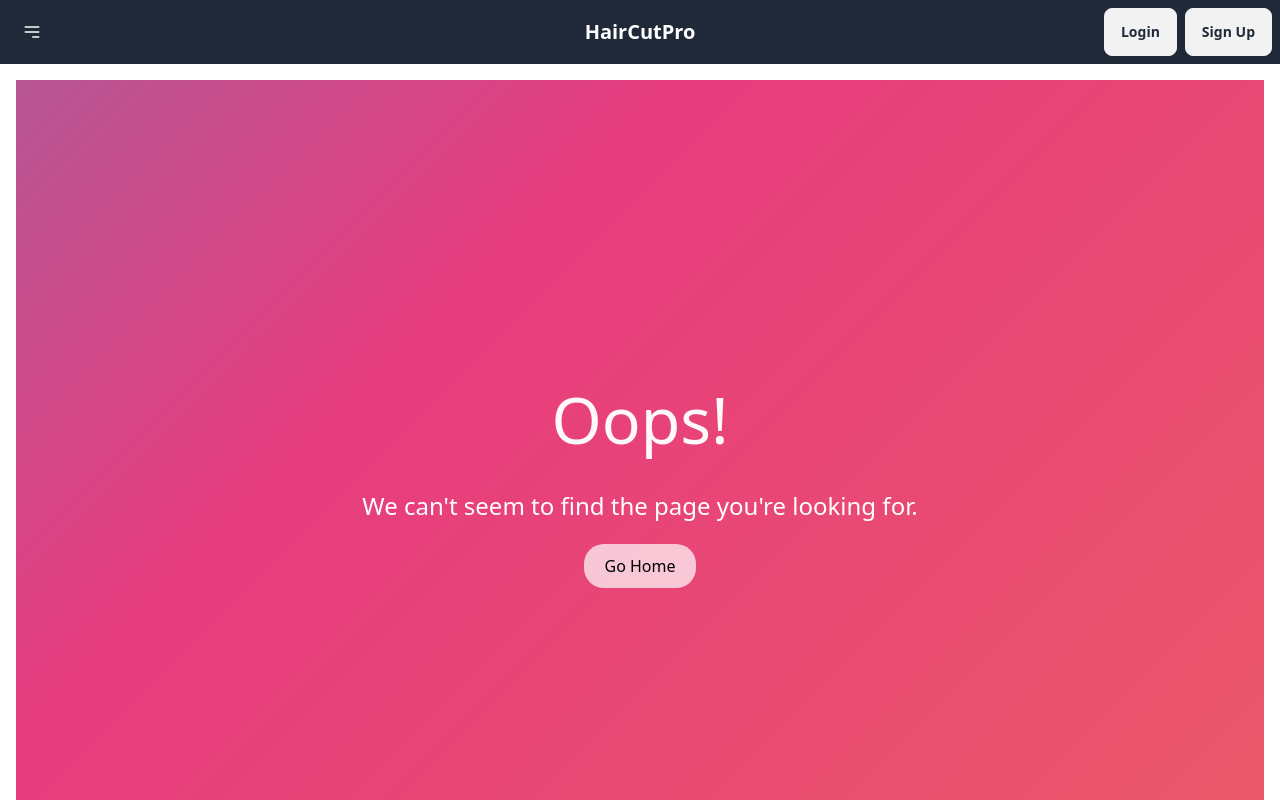
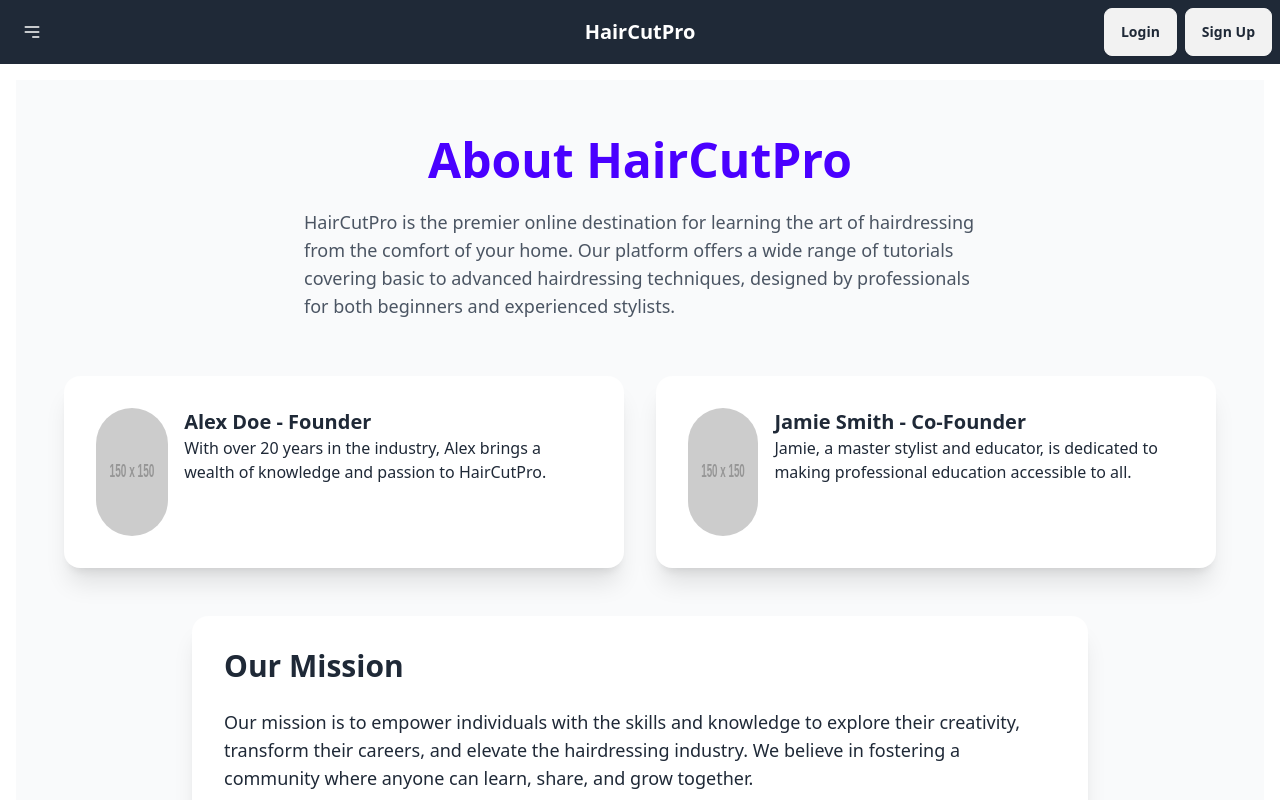
Before and after one commit to 4cecoder/hairschool, a React (Vite) app: page /about in a window 1280 px wide. Shown: the top 800 px of the page. Built offline with nearby package versions, Linux system fonts and the light colour scheme.

Commit message:
better about page and better headers on some pages

```diff
--- a/src/App.tsx
+++ b/src/App.tsx
@@ -9,6 +9,7 @@ import Navi from "./components/Navi.tsx";
 import Login from "./pages/Login.tsx";
 import Signup from "./pages/Signup.tsx";
 import NotFound from "./pages/NotFound.tsx";
+import About from "./pages/About.tsx";
 
 function App() {
     return (
@@ -24,6 +25,7 @@ function App() {
                         <Route path="/categories" element={<Categories/>}/>
                         <Route path="/subscription" element={<Subscription/>}/>
                         <Route path="/contact" element={<Contact/>}/>
+                        <Route path="/about" element={<About/>}/>
                         <Route path="*" element={<NotFound/>}/>
                         <Route path="/login" element={<Login/>}/>
                         <Route path="/signup" element={<Signup/>}/>
--- /dev/null
+++ b/src/pages/About.tsx
@@ -0,0 +1,59 @@
+const About = () => {
+    return (
+        <div className="bg-gray-50 min-h-screen flex flex-col items-center justify-center p-6">
+            <h1 className="text-5xl font-bold text-primary mb-6">About HairCutPro</h1>
+            <p className="mb-6 text-lg max-w-2xl mx-auto text-gray-600">
+                HairCutPro is the premier online destination for learning the art of hairdressing from the comfort of
+                your home. Our platform offers a wide range of tutorials covering basic to advanced hairdressing
+                techniques, designed by professionals for both beginners and experienced stylists.
+            </p>
+
+            {/* Adjusted Team Section for Better Text Space */}
+            <div className="w-full max-w-6xl mx-auto mt-8">
+                <div className="grid grid-cols-1 md:grid-cols-2 gap-8">
+                    {[
+                        {
+                            name: "Alex Doe - Founder",
+                            bio: "With over 20 years in the industry, Alex brings a wealth of knowledge and passion to HairCutPro.",
+                            img: "https://via.placeholder.com/150"
+                        },
+                        {
+                            name: "Jamie Smith - Co-Founder",
+                            bio: "Jamie, a master stylist and educator, is dedicated to making professional education accessible to all.",
+                            img: "https://via.placeholder.com/150"
+                        },
+                        // Template for more team members
+                    ].map((member, index) => (
+                        <div key={index} className="card bg-base-100 shadow-xl">
+                            <div className="card-body">
+                                <div className="flex flex-col md:flex-row">
+                                    <figure className="md:pr-4">
+                                        <img src={member.img} alt={member.name}
+                                             className="rounded-full w-24 h-24 md:w-32 md:h-32 mx-auto md:mx-0 mb-4 md:mb-0"/>
+                                    </figure>
+                                    <div>
+                                        <h2 className="card-title text-xl font-bold">{member.name}</h2>
+                                        <p className="text-md">{member.bio}</p>
+                                    </div>
+                                </div>
+                            </div>
+                        </div>
+                    ))}
+                </div>
+            </div>
+
+            <div className="card bg-base-100 shadow-xl mt-12 max-w-4xl mx-auto">
+                <div className="card-body">
+                    <h3 className="text-3xl font-bold mb-4">Our Mission</h3>
+                    <p className="text-lg">
+                        Our mission is to empower individuals with the skills and knowledge to explore their creativity,
+                        transform their careers, and elevate the hairdressing industry. We believe in fostering a
+                        community where anyone can learn, share, and grow together.
+                    </p>
+                </div>
+            </div>
+        </div>
+    );
+};
+
+export default About;
--- a/src/pages/Subscription.tsx
+++ b/src/pages/Subscription.tsx
@@ -3,7 +3,7 @@ const Subscription = () => {
     return (
         <div className="bg-gray-50 py-8">
             <div className="max-w-4xl mx-auto px-4">
-                <h1 className="text-3xl font-bold text-center mb-6">Choose Your Plan</h1>
+                <h1 className="text-3xl font-bold text-center mb-6 text-primary">Choose Your Plan</h1>
                 <p className="text-lg text-gray-700 text-center mb-8">
                     Unlock full access to our comprehensive library of hairdressing tutorials.
                 </p>
```
